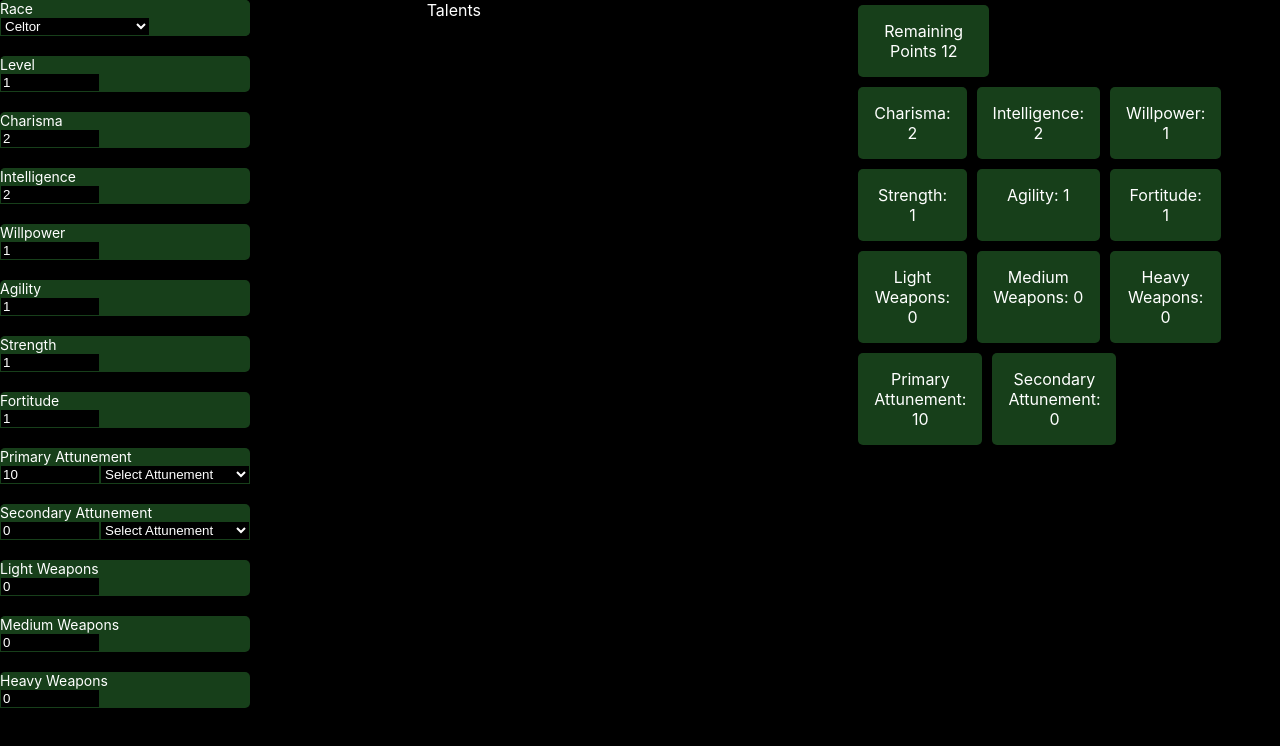
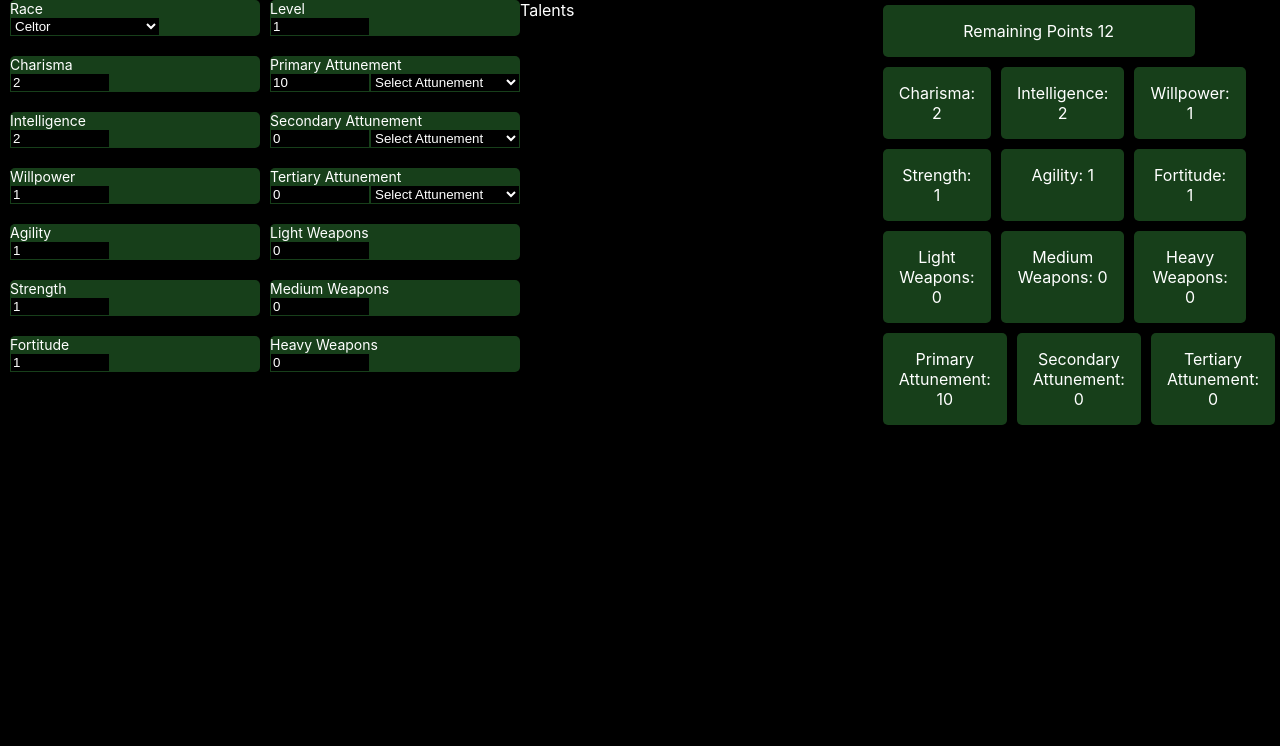
Before and after one commit to RedalarHouseVoid/Deepwoken-Build, a React (Create React App) app: page / in a window 1280 px wide. Shown: the top 746 px of the page. Built offline with nearby package versions, Linux system fonts and the light colour scheme.

Commit message:
Tertiary Attunement Addition/Stylistic Changes
Added tertiary attunement to increase symmetry.

```diff
--- a/src/App.css
+++ b/src/App.css
@@ -29,8 +29,12 @@ input[type=text] {
 
 }
 .col {
-  align-items: ;
+
   width: 33%;
+}
+.MainInputs {
+  display: grid;
+  grid-template-columns: 1fr 1fr
 }
 select {
   box-sizing: border-box;
@@ -50,14 +54,20 @@ select {
   border: rgb(23, 63, 26) 4px;
   width: 250px;
   margin-bottom: 20px;
+  margin-left: 10px;
 
 }
 .AttunementDisplay {
 
   display: grid;
-  grid-template-columns: 1fr 1fr
+  width: 100%;
+  grid-template-columns: 1fr 1fr 1fr
 
 }
+.points {
+  width: 80%;
+}
+
 p {
   box-shadow: 0 4px 8px 0 rgba(0, 0, 0, 0.2); /* this adds the "card" effect */
   padding: 16px;
--- a/src/App.js
+++ b/src/App.js
@@ -20,6 +20,8 @@ function App() {
   const [primaryAttunement, setPrimaryAttunementName] = useState('none');
   const [secondaryAttunement, setSecondaryAttunementName] = useState('none');
   const [secondaryAttunementValue, setSecondaryAttunement] = useState(0);
+  const [tertiaryAttunementValue, setTertiaryAttunement] = useState(0);
+  const [tertiaryAttunement, setTertiaryAttunementName] = useState('none');
 
   let prevRace;
 
@@ -160,6 +162,21 @@ function secondaryAttunementChange(A) {
 
 
 }
+function tertiaryAttunementChange(A) {
+
+
+  setTertiaryAttunementName(A.target.value);
+
+
+
+
+
+
+
+
+
+}
+
 
 function blur(a, attr) {
 
@@ -300,6 +317,15 @@ function attrChange(a, attr) {
 
         }
         break;
+        case 'tertiary attunement':
+          if(a.target.value.match(numRegex)){
+
+              setTertiaryAttunement(a.target.value)
+
+
+
+          }
+          break;
       case 'light weapon':
       if(a.target.value.match(numRegex)){
 
@@ -356,14 +382,22 @@ useEffect(() => {
       <div class='main'>
 
       <div class='col Input'>
-      <div class='attr'>
 
 
 
 
 
 
-        <div class='select' class='attr'>
+
+
+
+
+<div class='MainInputs'>
+
+
+
+        <div>
+        <div class='select attr'>
         <form>
         <label>Race</label> <br/>
         <select class='Race'
@@ -387,32 +421,6 @@ useEffect(() => {
         </select>
         </form>
         </div>
-
-
-
-
-
-        </div>
-
-
-
-        <div class='attr'>
-
-
-        <form>
-        <label>Level</label> <br/>
-        <input
-
-        type="text"
-        value={levelValue}
-        onChange={(l) => setLevel(l.target.value)}
-
-        />
-        </form>
-
-        </div>
-
-
         <div class='attr'>
 
 
@@ -521,8 +529,35 @@ useEffect(() => {
         onBlur={(a) => blur(a, 'fortitude')}
         />
         </form>
+
         </div>
 
+        </div>
+
+
+
+
+
+
+
+
+
+
+
+
+        <div>
+        <div class='attr'>
+        <form>
+        <label>Level</label> <br/>
+        <input
+
+        type="text"
+        value={levelValue}
+        onChange={(l) => setLevel(l.target.value)}
+
+        />
+        </form>
+        </div>
         <div class='attr'>
 
 
@@ -577,6 +612,33 @@ useEffect(() => {
        </select>
        </form>
        </div>
+       <div class='attr'>
+
+
+
+       <form>
+       <label>{tertiaryAttunement !== 'none' ? tertiaryAttunement : 'Tertiary Attunement'}</label> <br/>
+       <input
+
+       type="text"
+       value={tertiaryAttunementValue}
+       onChange={(a) => attrChange(a, 'tertiary attunement')}
+       />
+       <select
+        value={tertiaryAttunement}
+        onChange={
+          (A) => tertiaryAttunementChange(A)}
+          >
+
+       <option value="none" selected="selected">Select Attunement</option>
+       <option value='Frostdraw'>Frostdraw</option>
+       <option value='Flamecharm'>Flamecharm</option>
+         <option value='Thundercall'>Thundercall</option>
+         <option value='Galebreathe'>Galebreathe</option>
+         <option value='Shadowcast'>Shadowcast</option>
+       </select>
+       </form>
+       </div>
 
        <div class='attr'>
 
@@ -620,13 +682,36 @@ useEffect(() => {
        </form>
 
        </div>
+
+
+        </div>
+
+
+
+
+        </div>
+
+
+
+
+
+
+
+
+
+
+
+
+
+
+
         </div>
 
       <div class='col Talents'>
         Talents
        </div>
 
-      <div class='col'>
+      <div class='col points'>
       <p>   Remaining Points {
             (levelValue * 5 + 25 )
              - (Number(lightWeaponValue)
@@ -634,6 +719,7 @@ useEffect(() => {
                + Number(heavyWeaponValue)
                 + Number(primaryAttunementValue)
                  + Number(secondaryAttunementValue)
+                  + Number(tertiaryAttunementValue)
                    +  Number(charismaValue)
                     + Number(intelligenceValue)
                      + Number(willpowerValue)
@@ -657,8 +743,9 @@ useEffect(() => {
            </div>
 
            <div class='AttunementDisplay'>
-           <p>{primaryAttunement !== 'none' ? primaryAttunement : 'Primary Attunement'}: {primaryAttunementValue} </p>
-           <p>{secondaryAttunement !== 'none' ? secondaryAttunement : 'Secondary Attunement'}: {secondaryAttunementValue} </p>
+           <p class='AttunementDisplayItem'>{primaryAttunement !== 'none' ? primaryAttunement : 'Primary Attunement'}: {primaryAttunementValue} </p>
+           <p class='AttunementDisplayItem'>{secondaryAttunement !== 'none' ? secondaryAttunement : 'Secondary Attunement'}: {secondaryAttunementValue} </p>
+           <p class='AttunementDisplayItem'>{tertiaryAttunement !== 'none' ? tertiaryAttunement : 'Tertiary Attunement'}: {tertiaryAttunementValue} </p>
            </div>
 
 
```
Lines whose indentation alone changed are shown as unchanged.
